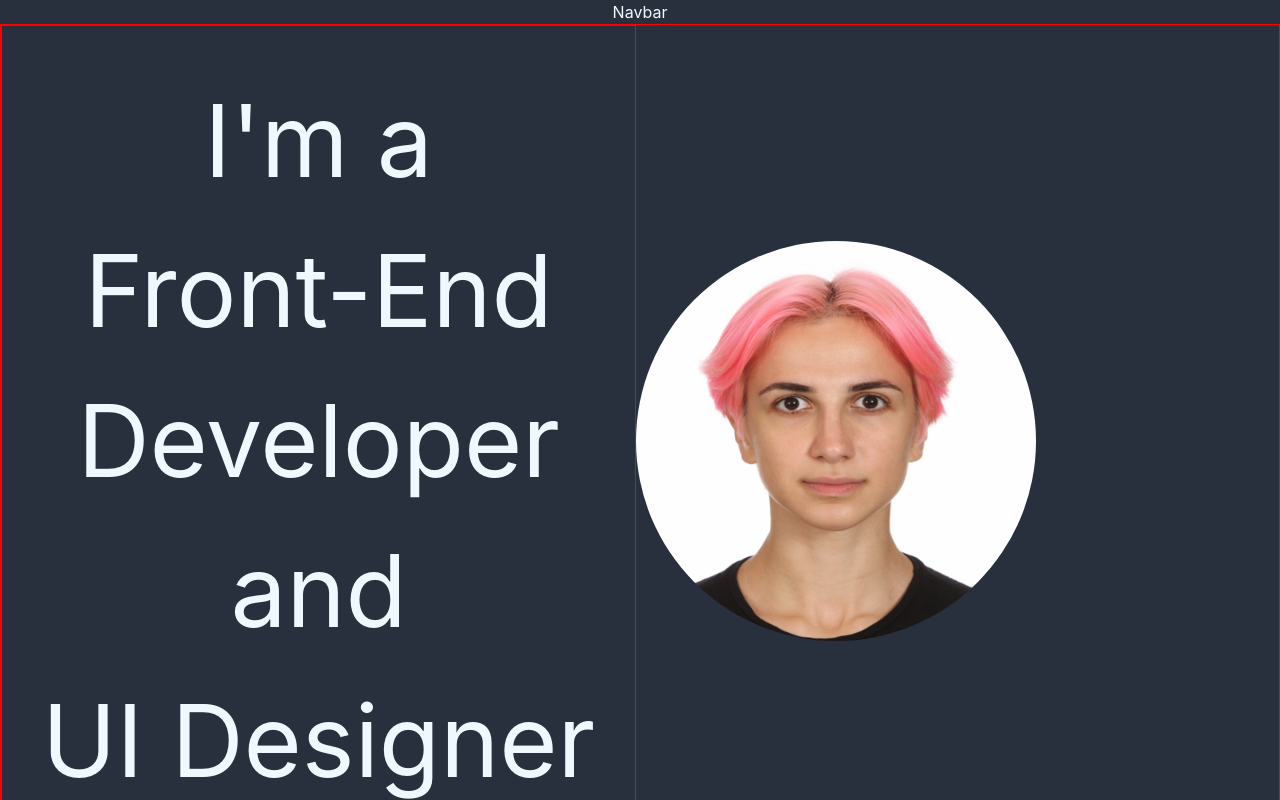
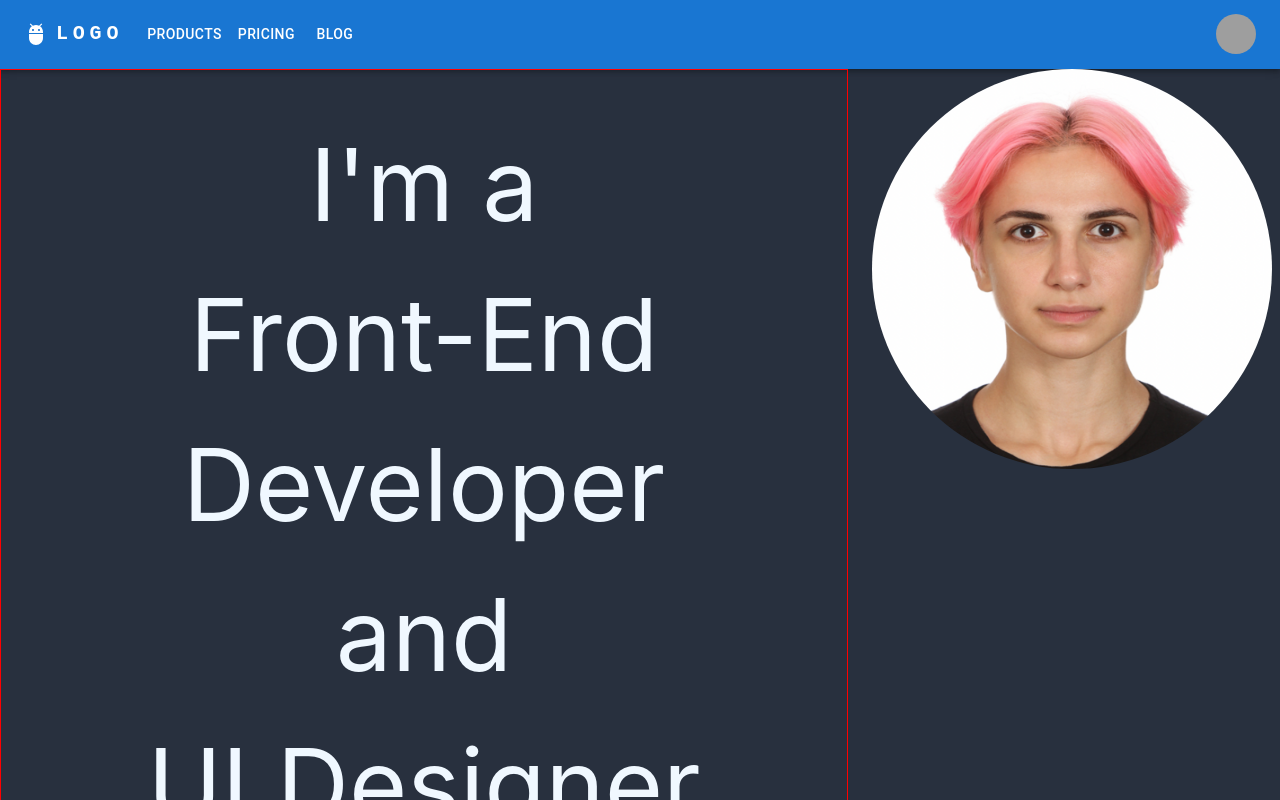
Before and after one commit to KerimeAbanoz/kerime-abanoz, a React (Create React App) app: page / in a window 1280 px wide. Shown: the top 800 px of the page. Built offline with nearby package versions, Linux system fonts and the light colour scheme; grey boxes are pictures that could not be loaded.

Commit message:
yani bişeyler

```diff
--- a/src/components/home/Home.css
+++ b/src/components/home/Home.css
@@ -1,8 +1,8 @@
 .home {
   border: 1px solid red;
-  /* display: flex;
+display: flex;
     flex-direction: row;
-    justify-content: space-around; */
+    justify-content: space-around;
   display: flex;
   flex-wrap: wrap;
   gap: 2rem;
@@ -35,6 +35,7 @@
 }
 
 .sentence {
+  padding: 4rem;
   display: block;
   text-align: center;
   justify-items: center;
--- a/src/components/home/Home.jsx
+++ b/src/components/home/Home.jsx
@@ -1,17 +1,43 @@
 import React from "react";
+import Grid from "@mui/material/Grid";
 import "./Home.css";
 import profilePic from "../../img/profilepic.jpg";
+import Box from "@mui/material/Box";
 
 const Home = () => {
   return (
-    <div className="home">
-      <div className="hello">
-        <h1 className="title">I'm a <br /> Front-End <br /> Developer <br /> and <br /> UI Designer</h1>
-        <img src={profilePic} alt="profile pic" className="profilePic" />
-      </div>
-      <h1 className="sentence">A MEANİNGFUL SENTENCE ABOUT SOMETHİNG</h1>
-    </div>
+    <Box sx={{ flexGrow: 1 }}>
+      <Grid container spacing={2}>
+        <Grid item xs={8}>
+          <h1 className="title">
+            I'm a <br /> Front-End <br /> Developer <br /> and <br /> UI
+            Designer
+          </h1>
+        </Grid>
+        <Grid item xs={4}>
+          <img src={profilePic} alt="profile pic" className="profilePic" />
+        </Grid>
+        <Grid item xs={12}>
+          <h1 className="sentence">A MEANİNGFUL SENTENCE ABOUT SOMETHİNG</h1>
+        </Grid>
+      </Grid>
+    </Box>
   );
 };
 
 export default Home;
+
+/* <Grid container spacing={2}>
+  <Grid item xs={8}>
+    <Item>xs=8</Item>
+  </Grid>
+  <Grid item xs={4}>
+    <Item>xs=4</Item>
+  </Grid>
+  <Grid item xs={4}>
+    <Item>xs=4</Item>
+  </Grid>
+  <Grid item xs={8}>
+    <Item>xs=8</Item>
+  </Grid>
+</Grid> */
--- a/src/components/navbar/Navbar.jsx
+++ b/src/components/navbar/Navbar.jsx
@@ -1,9 +1,162 @@
-import React from 'react'
+import * as React from "react";
+import AppBar from "@mui/material/AppBar";
+import Box from "@mui/material/Box";
+import Toolbar from "@mui/material/Toolbar";
+import IconButton from "@mui/material/IconButton";
+import Typography from "@mui/material/Typography";
+import Menu from "@mui/material/Menu";
+import MenuIcon from "@mui/icons-material/Menu";
+import Container from "@mui/material/Container";
+import Avatar from "@mui/material/Avatar";
+import Button from "@mui/material/Button";
+import Tooltip from "@mui/material/Tooltip";
+import MenuItem from "@mui/material/MenuItem";
+import AdbIcon from "@mui/icons-material/Adb";
 
-const Navbar = () => {
+const pages = ["Products", "Pricing", "Blog"];
+const settings = ["Profile", "Account", "Dashboard", "Logout"];
+
+function Navbar() {
+  const [anchorElNav, setAnchorElNav] = React.useState(null);
+  const [anchorElUser, setAnchorElUser] = React.useState(null);
+
+  const handleOpenNavMenu = (event) => {
+    setAnchorElNav(event.currentTarget);
+  };
+  const handleOpenUserMenu = (event) => {
+    setAnchorElUser(event.currentTarget);
+  };
+
+  const handleCloseNavMenu = () => {
+    setAnchorElNav(null);
+  };
+
+  const handleCloseUserMenu = () => {
+    setAnchorElUser(null);
+  };
+
   return (
-    <div>Navbar</div>
-  )
+    <AppBar position="static">
+      <Container maxWidth="xl">
+        <Toolbar disableGutters>
+          <AdbIcon sx={{ display: { xs: "none", md: "flex" }, mr: 1 }} />
+          <Typography
+            variant="h6"
+            noWrap
+            component="a"
+            href="/"
+            sx={{
+              mr: 2,
+              display: { xs: "none", md: "flex" },
+              fontFamily: "monospace",
+              fontWeight: 700,
+              letterSpacing: ".3rem",
+              color: "inherit",
+              textDecoration: "none",
+            }}
+          >
+            LOGO
+          </Typography>
+
+          <Box sx={{ flexGrow: 1, display: { xs: "flex", md: "none" } }}>
+            <IconButton
+              size="large"
+              aria-label="account of current user"
+              aria-controls="menu-appbar"
+              aria-haspopup="true"
+              onClick={handleOpenNavMenu}
+              color="inherit"
+            >
+              <MenuIcon />
+            </IconButton>
+            <Menu
+              id="menu-appbar"
+              anchorEl={anchorElNav}
+              anchorOrigin={{
+                vertical: "bottom",
+                horizontal: "left",
+              }}
+              keepMounted
+              transformOrigin={{
+                vertical: "top",
+                horizontal: "left",
+              }}
+              open={Boolean(anchorElNav)}
+              onClose={handleCloseNavMenu}
+              sx={{
+                display: { xs: "block", md: "none" },
+              }}
+            >
+              {pages.map((page) => (
+                <MenuItem key={page} onClick={handleCloseNavMenu}>
+                  <Typography textAlign="center">{page}</Typography>
+                </MenuItem>
+              ))}
+            </Menu>
+          </Box>
+          <AdbIcon sx={{ display: { xs: "flex", md: "none" }, mr: 1 }} />
+          <Typography
+            variant="h5"
+            noWrap
+            component="a"
+            href=""
+            sx={{
+              mr: 2,
+              display: { xs: "flex", md: "none" },
+              flexGrow: 1,
+              fontFamily: "monospace",
+              fontWeight: 700,
+              letterSpacing: ".3rem",
+              color: "inherit",
+              textDecoration: "none",
+            }}
+          >
+            LOGO
+          </Typography>
+          <Box sx={{ flexGrow: 1, display: { xs: "none", md: "flex" } }}>
+            {pages.map((page) => (
+              <Button
+                key={page}
+                onClick={handleCloseNavMenu}
+                sx={{ my: 2, color: "white", display: "block" }}
+              >
+                {page}
+              </Button>
+            ))}
+          </Box>
+
+          <Box sx={{ flexGrow: 0 }}>
+            <Tooltip title="Open settings">
+              <IconButton onClick={handleOpenUserMenu} sx={{ p: 0 }}>
+                <Avatar alt="Remy Sharp" src="/static/images/avatar/2.jpg" />
+              </IconButton>
+            </Tooltip>
+            <Menu
+              sx={{ mt: "45px" }}
+              id="menu-appbar"
+              anchorEl={anchorElUser}
+              anchorOrigin={{
+                vertical: "top",
+                horizontal: "right",
+              }}
+              keepMounted
+              transformOrigin={{
+                vertical: "top",
+                horizontal: "right",
+              }}
+              open={Boolean(anchorElUser)}
+              onClose={handleCloseUserMenu}
+            >
+              {settings.map((setting) => (
+                <MenuItem key={setting} onClick={handleCloseUserMenu}>
+                  <Typography textAlign="center">{setting}</Typography>
+                </MenuItem>
+              ))}
+            </Menu>
+          </Box>
+        </Toolbar>
+      </Container>
+    </AppBar>
+  );
 }
-
-export default Navbar
+export default Navbar;
```
Also changed, not shown: package.json (+8 -5 lines), 1 other file (tests, documents, lock files or other folders).
